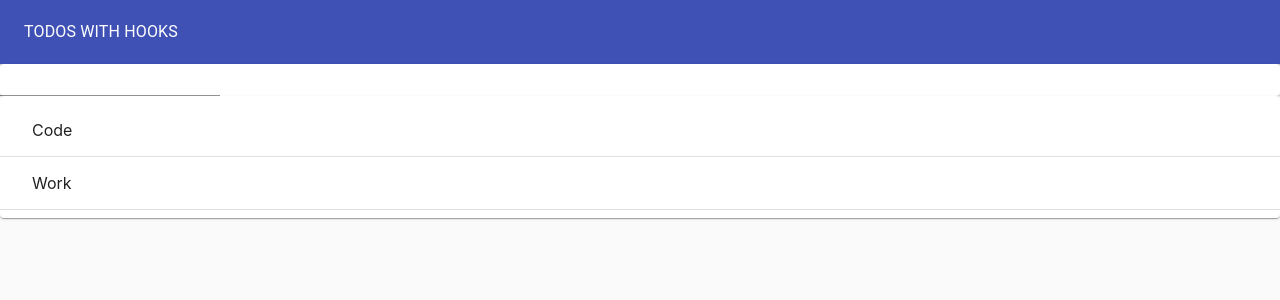
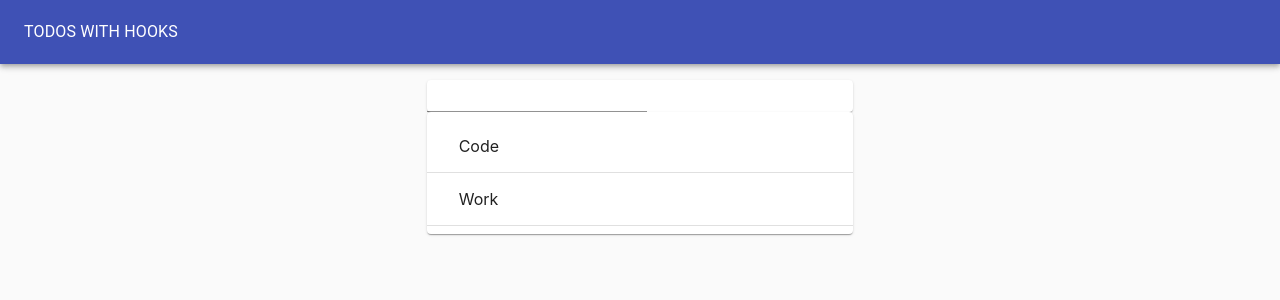
Before and after one commit to alimgee/react-bootcamp-hooks-and-forms, a React (Create React App) app: page / in a window 1280 px wide. Shown: the top 300 px of the page. Built offline with nearby package versions, Linux system fonts and the light colour scheme.

Commit message:
Adding Grid to app

```diff
--- a/src/ToDoApp.js
+++ b/src/ToDoApp.js
@@ -11,12 +11,12 @@
 
 function ToDoApp() {
     const initialTodos = [
-        {id: 1, task: "Code", completed: true},
-        {id: 2, task: "Work", completed: false}
+        { id: 1, task: "Code", completed: true },
+        { id: 2, task: "Work", completed: false }
     ];
     const [todos, setTodos] = useState(initialTodos);
-    const addToDo = newToDoText =>{
-        setTodos([...todos, {id: 4, task: newToDoText, completed: false}])
+    const addToDo = newToDoText => {
+        setTodos([...todos, { id: 4, task: newToDoText, completed: false }])
     }
     return (
         <Paper
@@ -32,8 +32,13 @@
                     <Typography color='inherit'>TODOS WITH HOOKS</Typography>
                 </Toolbar>
             </AppBar>
-            <ToDoForm addToDo={addToDo}/>
-            <ToDoList todos={todos}/>
+            <Grid container justify='center' style={{ marginTop: "1rem" }}>
+                <Grid item xs={11} md={8} lg={4}>
+                    <ToDoForm addToDo={addToDo} />
+                    <ToDoList todos={todos} />
+                </Grid>
+            </Grid>
+
         </Paper>
     );
 }
```
